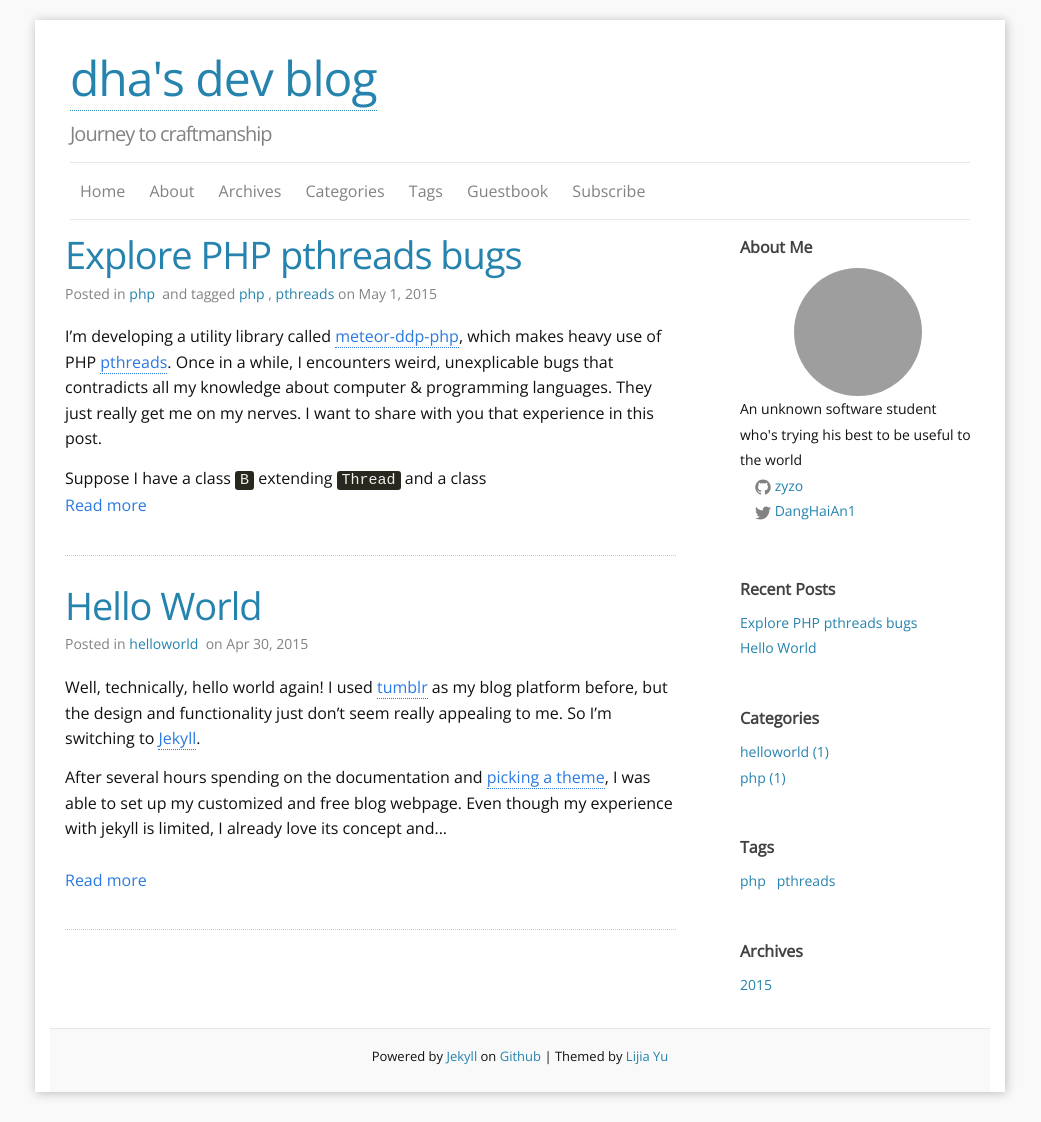
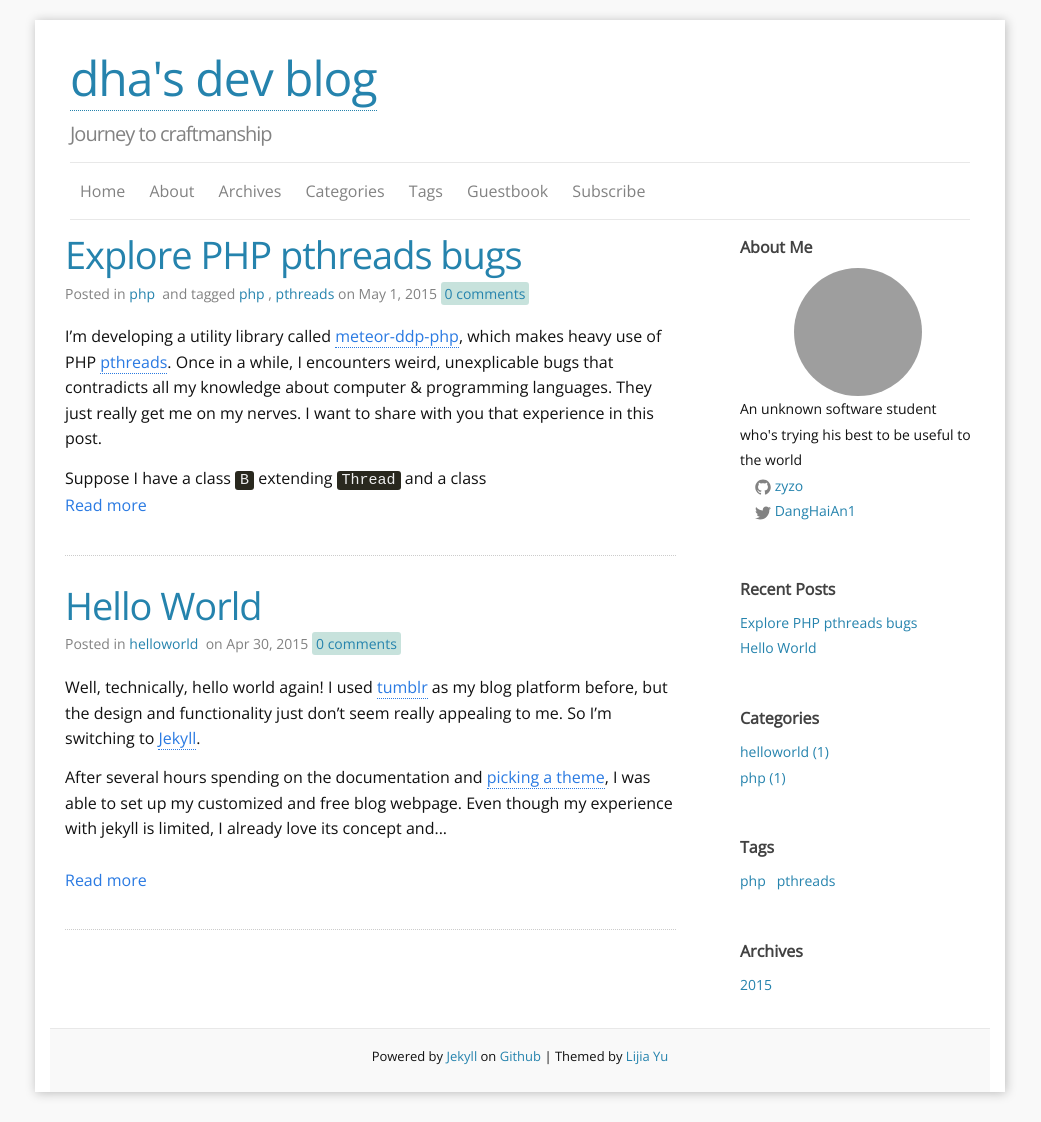
Before and after one commit to zyzo/zyzo.github.io, a Jekyll site: the page built from index.html, in a window 1280 px wide. Shown: the whole page, without its empty margins (120-1161 px from the left). Built offline with Jekyll 4.4.1, drawn with Linux system fonts in a browser that asks for light colours; the list of posts is cut into pages by our own code; comment, search, counter and statistics services are not loaded; grey boxes are pictures that could not be loaded.

Commit message:
add disqus comments count to each post in homepage

```diff
--- a/_layouts/default.html
+++ b/_layouts/default.html
@@ -32,6 +32,17 @@
 
 </div>
 
+
+<script type="text/javascript">
+var disqus_shortname ='{{ site.disqus_shortname }}';
+/* * * DON'T EDIT BELOW THIS LINE * * */
+(function () {
+var s = document.createElement('script'); s.async = true;
+s.type = 'text/javascript';
+s.src = '//' + disqus_shortname + '.disqus.com/count.js';
+(document.getElementsByTagName('HEAD')[0] || document.getElementsByTagName('BODY')[0]).appendChild(s);
+}());
+</script>
 </body>
 
 </html>
--- a/_sass/_layout.scss
+++ b/_sass/_layout.scss
@@ -319,3 +319,13 @@ q:after {
   color: #DD1144;
   font-weight:bold;
 }
+
+
+/**
+ * Disqus comment count
+ */
+ a.disqus-comment-count {
+  background-color: rgba(123, 186, 172, 0.42);
+  padding: 2px 4px;
+  border-radius: 3px;
+}
--- a/index.html
+++ b/index.html
@@ -26,6 +26,7 @@ layout: default
       <time itemprop="datePublished" datetime="{{ post.date | date: '%Y-%m-%d' }}">
       {{ site.locales[site.default_locale].PostDate }}{{ post.date | date: "%b %-d, %Y" }}
       </time>
+      <a href="{{ post.url | prepend: site.url }}#disqus_thread" data-disqus-identifier="{{ post.url }}" class="disqus-comment-count">0 comments</a>
       </p>
     </header>
 
```
